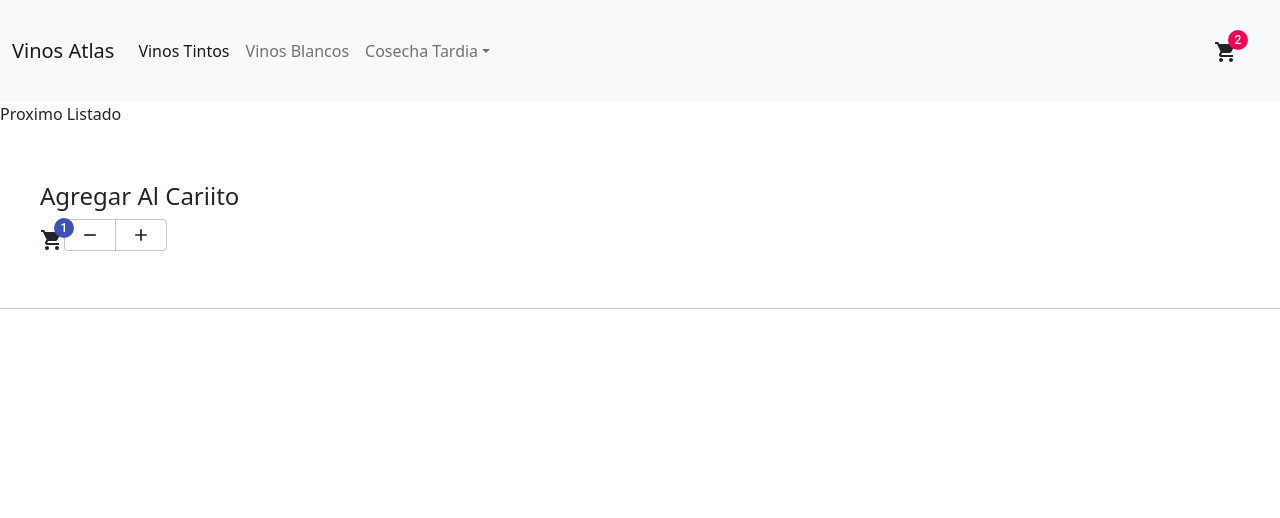
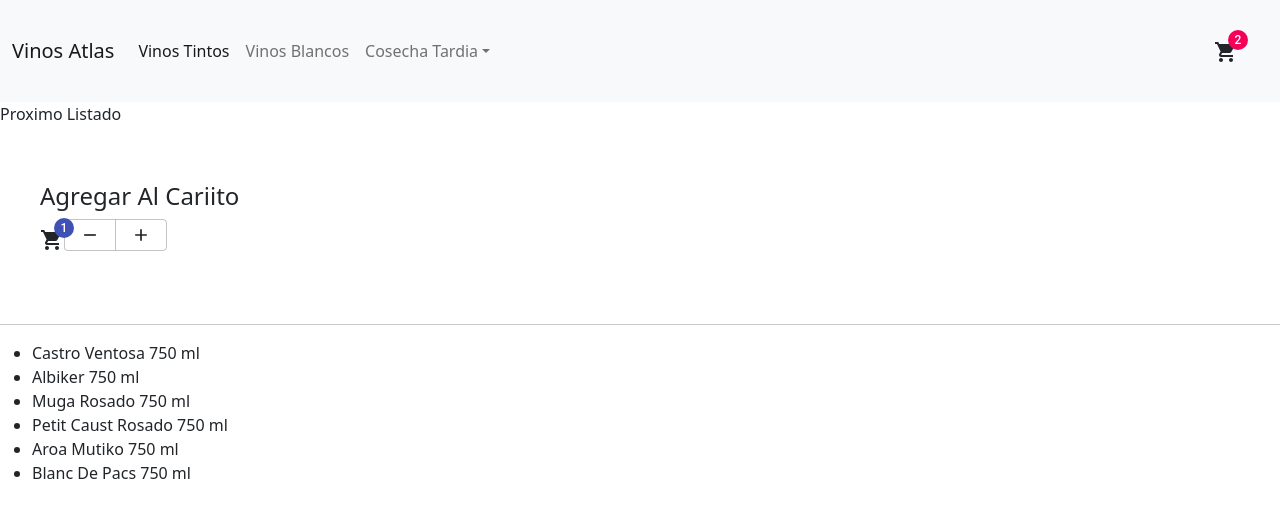
Before and after one commit to juantaka90/ecomm-vino, a React (Create React App) app: page / in a window 1280 px wide. Shown: the top 518 px of the page. Built offline with nearby package versions, Linux system fonts and the light colour scheme.

Commit message:
implementacion de catalogo

```diff
--- a/src/App.js
+++ b/src/App.js
@@ -1,17 +1,33 @@
-
 import './App.css';
 import ItemListContainer from './components/ItemListContainer';
 import Navbar from './components/Navbar';
 import ItemCount from './components/ItemCount';
+import { ListItem } from '@material-ui/core';
+import { CustomFetch } from './customFetch';
+import { useEffect } from 'react';
+import { products } from './components/ItemList';
 function App() {
+
+  useEffect (() => {
+    CustomFetch(2000, products)
+    .then(response => products(response))
+    .catch(error => console.log(error))
+  }, [])
+
   return (
     <>
     <Navbar />
     <ItemListContainer />
     <ItemCount />
+    <ListItem />
     <div className="App">
     </div>
     <hr />
+    <ul>{
+
+      products.map(item =><li key={item.id}>{item.name}</li>)
+      }
+    </ul>
     </>
   );
 }
--- /dev/null
+++ b/src/components/ItemList.js
@@ -0,0 +1,48 @@
+function ItemList(){}
+const products = [
+    {
+    id: 30,
+    name: "Castro Ventosa 750 ml",
+    stock: 86,
+    cost: 4500,
+    URL:"https://ep01.epimg.net/elcomidista/imagenes/2020/08/31/articulo/1598909097_396757_1598912731_sumario_normal.jpg"
+    },
+    {
+    id: 29,
+    name: "Albiker 750 ml",
+    stock: 100,
+    cost: 4750,
+    URL: "https://ep01.epimg.net/elcomidista/imagenes/2020/08/31/articulo/1598909097_396757_1598912774_sumario_normal.jpg"
+    },
+    {
+    id: 76,
+    name: "Muga Rosado 750 ml",
+    stock: 92,
+    cost: 5750,
+    URL: "https://ep01.epimg.net/elcomidista/imagenes/2020/08/31/articulo/1598909097_396757_1598912952_sumario_normal.jpg"
+    },
+    {
+    id: 36,
+    name: "Petit Caust Rosado 750 ml",
+    stock: 22,
+    cost: 6150,
+    URL: "https://ep01.epimg.net/elcomidista/imagenes/2020/08/31/articulo/1598909097_396757_1598912815_sumario_normal.jpg"
+    },
+    {
+    id: 59,
+    name: "Aroa Mutiko 750 ml",
+    stock: 12,
+    cost: 7250,
+    URL: "https://ep01.epimg.net/elcomidista/imagenes/2020/08/31/articulo/1598909097_396757_1598912918_sumario_normal.jpg"
+    },
+    {
+    id: 42,
+    name: "Blanc De Pacs 750 ml",
+    stock: 32,
+    cost: 5900,
+    URL: "https://ep01.epimg.net/elcomidista/imagenes/2020/08/31/articulo/1598909097_396757_1598912857_sumario_normal.jpg"
+    }
+]
+module.exports = {
+    products, ItemList
+}
--- a/src/components/ItemListContainer.js
+++ b/src/components/ItemListContainer.js
@@ -1,7 +1,12 @@
-const ItemListContainer = () => {
-    return(
-    <p>Proximo Listado</p>
+import { ItemList } from "./ItemList";
+
+function ItemListContainer() {
+
+    return (
+        <div>
+        <p>Proximo Listado</p>
+        </div>
     );
-}
-
+    }
+    <ItemList/>
 export default ItemListContainer;
--- /dev/null
+++ b/src/customFetch.js
@@ -0,0 +1,13 @@
+let is_ok = true;
+
+export const CustomFetch = (timeout, tarea) => {
+return new Promise ((resolve, reject) => {
+    setTimeout(() => {
+        if (is_ok) {
+            resolve(tarea)
+        } else {
+            reject("error")
+        }
+    }, timeout);
+})
+}
```
Also changed, not shown: src/components/Item.js (added).
